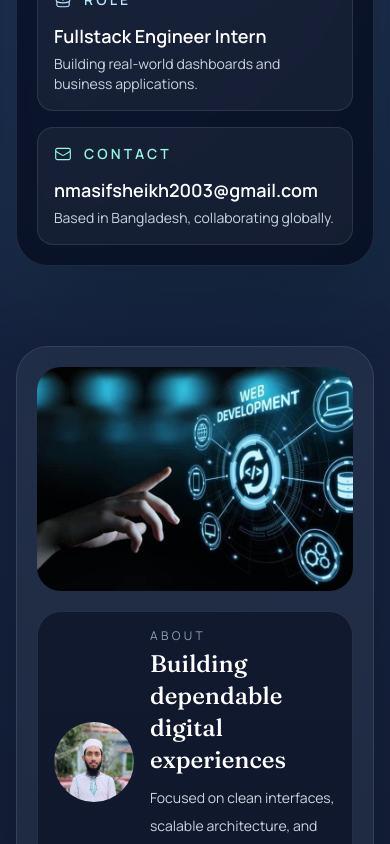
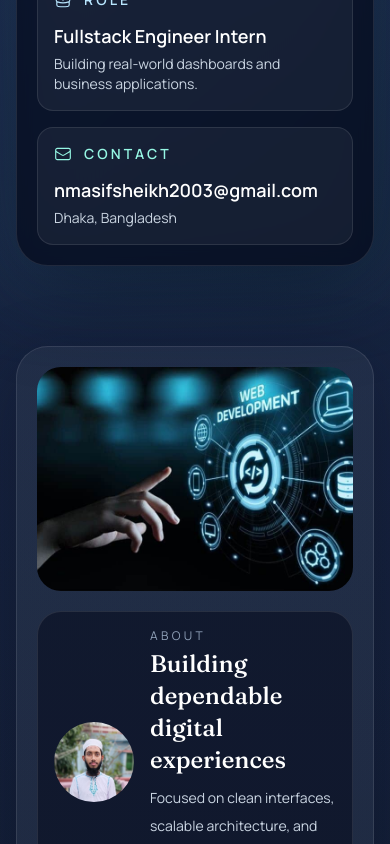
Before and after one commit to asif100a/New-Portfolio, a Next.js app: page / in a window 390 px wide. Shown: the part 1660-2504 px from the top of the page. Built offline with nearby package versions, Linux system fonts and the light colour scheme.

Commit message:
Refactor Banner, Contact, and Projects components for improved layout and responsiveness. Update styling for better visual consistency and readability.

```diff
--- a/src/Project/pages/Home/components/sections/Banner/Banner.jsx
+++ b/src/Project/pages/Home/components/sections/Banner/Banner.jsx
@@ -63,8 +63,8 @@ const Banner = ({ sectionRef }) => {
                         <div className="overflow-hidden rounded-[1.5rem] border border-white/10 bg-[linear-gradient(180deg,#16263f_0%,#0e1828_100%)]">
                             <img src={profilePhoto.src} alt="N.M. Asif Sheikh" className="h-[25rem] w-full object-cover object-top" />
                         </div>
-                        <div className="mt-5 grid gap-4 sm:grid-cols-2">
-                            <div className="rounded-2xl border border-white/10 bg-white/5 p-4">
+                        <div className="mt-5 grid gap-4">
+                            <div className="min-w-0 rounded-2xl border border-white/10 bg-white/5 p-4">
                                 <div className="flex items-center gap-3 text-sky-200">
                                     <HiOutlineBriefcase className="text-lg" />
                                     <span className="text-sm font-semibold uppercase tracking-[0.22em]">Role</span>
@@ -72,13 +72,15 @@ const Banner = ({ sectionRef }) => {
                                 <p className="mt-3 text-lg font-semibold text-white">Fullstack Engineer Intern</p>
                                 <p className="mt-1 text-sm text-slate-300">Building real-world dashboards and business applications.</p>
                             </div>
-                            <div className="rounded-2xl border border-white/10 bg-white/5 p-4">
+                            <div className="min-w-0 rounded-2xl border border-white/10 bg-white/5 p-4">
                                 <div className="flex items-center gap-3 text-teal-200">
                                     <HiOutlineEnvelope className="text-lg" />
                                     <span className="text-sm font-semibold uppercase tracking-[0.22em]">Contact</span>
                                 </div>
-                                <p className="mt-3 text-lg font-semibold text-white">nmasifsheikh2003@gmail.com</p>
-                                <p className="mt-1 text-sm text-slate-300">Based in Bangladesh, collaborating globally.</p>
+                                <p className="mt-3 text-lg font-semibold text-white break-words hyphens-auto overflow-wrap-anywhere">
+                                    nmasifsheikh2003@gmail.com
+                                </p>
+                                <p className="mt-1 text-sm text-slate-300">Dhaka, Bangladesh</p>
                             </div>
                         </div>
                     </div>
--- a/src/Project/pages/Home/components/sections/Contact/Contact.jsx
+++ b/src/Project/pages/Home/components/sections/Contact/Contact.jsx
@@ -72,7 +72,7 @@ const Contact = () => {
                                 >
                                     <h3 className="text-lg font-semibold text-white">{item.title}</h3>
                                     <p className="mt-2 text-sm leading-7 text-slate-300">{item.description}</p>
-                                    <p className="mt-4 text-sm font-semibold text-sky-100">{item.content}</p>
+                                    <p className="mt-4 text-sm font-semibold text-sky-100 overflow-hidden max-w-full">{item.content}</p>
                                 </a>
                             ))}
                         </div>
--- a/src/Project/pages/Home/components/sections/Projects/Projects.jsx
+++ b/src/Project/pages/Home/components/sections/Projects/Projects.jsx
@@ -59,7 +59,8 @@ const Projects = () => {
                 </div>
                 <div className="mt-8 grid gap-6 lg:grid-cols-3">
                     {projects.map((project) => (
-                        <article key={project.title} className="overflow-hidden rounded-[1.9rem] border border-white/10 bg-white/5 shadow-[0_20px_70px_rgba(2,8,20,0.28)]">
+                        <article key={project.title} className="overflow-hidden rounded-[1.9rem] border border-white/10 bg-white/5 shadow-[0_20px_70px_rgba(2,8,20,0.28)] flex flex-col justify-between h-fit">
+                            <div>
                                 <img src={project.showImage.src} alt={project.title} className="h-52 w-full object-cover" />
                                 <div className="p-6">
                                     <p className="text-xs font-semibold uppercase tracking-[0.28em] text-slate-400">Featured Project</p>
@@ -79,14 +80,15 @@ const Projects = () => {
                                             </li>
                                         ))}
                                     </ul>
-                                <div className="mt-6 flex gap-3">
+                                </div>
+                            </div>
+                            <div className="p-6 pt-0 flex gap-3">
                                 <a href={project.liveDemo} target="_blank" rel="noopener noreferrer" className="rounded-full bg-[linear-gradient(135deg,#9cc2ff_0%,#6ddad3_100%)] px-4 py-2 text-sm font-bold text-slate-950 transition hover:scale-[1.02]">
                                     Live Demo
                                 </a>
                                 <a href={project.sourceCode} target="_blank" rel="noopener noreferrer" className="rounded-full border border-white/10 px-4 py-2 text-sm font-semibold text-white transition hover:border-sky-300/50">
                                     Source Code
                                 </a>
-                                </div>
                             </div>
                         </article>
                     ))}
```
Lines whose indentation alone changed are shown as unchanged.
